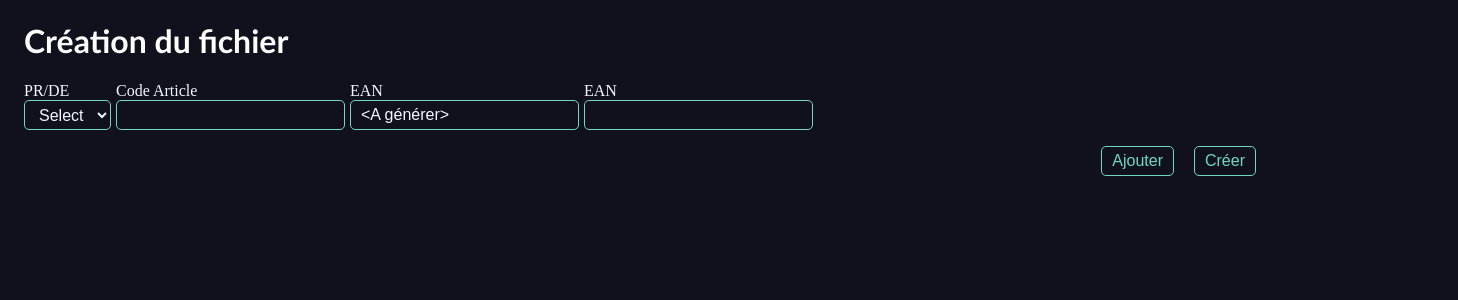
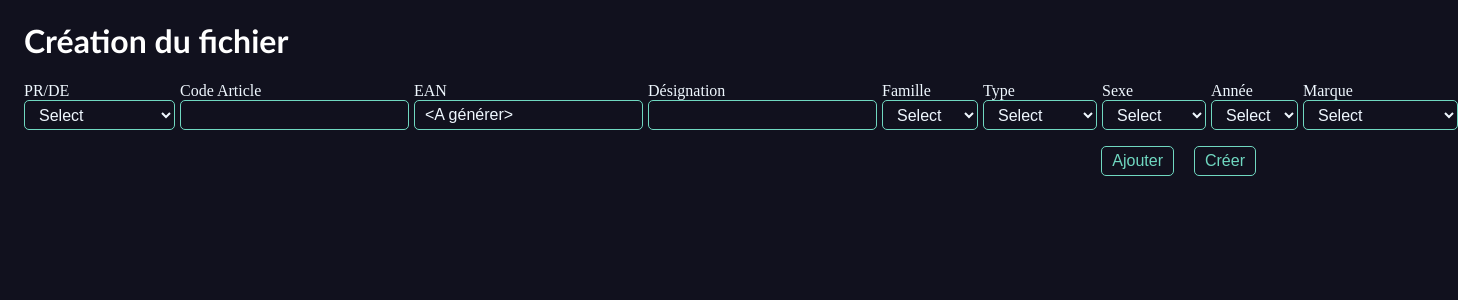
Before and after one commit to SQTZ/Voose-app, a React (Vite) app: page / in a window 1280 px wide. Shown: the top 300 px of the page, 1458 px wide, since content can reach past the window. Built offline with nearby package versions, Linux system fonts and the light colour scheme.

Commit message:
Added more Components

```diff
--- a/src/components/selection_dp.jsx
+++ b/src/components/selection_dp.jsx
@@ -52,19 +52,93 @@ export default SelectionDP; // Exportez le composant en tant que composant par d
 
 import React, { useState } from 'react';
 import { SubmitToCSVtest } from '../js/functions';
-import options from '../json/optiondp.json';
+import optionsprde from '../json/optiondp.json';
+import optionsfamily from '../json/optionfamily.json';
+import optionstypeproduct from '../json/optiontypeproduct.json';
+import optionssexe from '../json/optionsexe.json';
+import optionsannee from '../json/optionannee.json';
+import optionsmarque from '../json/optionmarque.json';
 
 function SelectionDP() {
     // Chaque élément de inputSets représente un ensemble d'inputs
     const [inputSets, setInputSets] = useState([{}]);
 
     // Gestion du changement de sélection pour chaque ensemble d'inputs
-    const handleSelectChange = (event, index) => {
-        // Mise à jour de l'option sélectionnée pour le set d'input spécifié
+    const handleSelectChangePRDE = (event, index) => {
         const newInputSets = [...inputSets];
-        newInputSets[index].selectedOption = event.target.value;
+        newInputSets[index].selectedOptionPRDE = event.target.value;
         setInputSets(newInputSets);
     };
+
+    const handleDesignationChange = (event, index) => {
+        const newInputSets = [...inputSets];
+        newInputSets[index].designation = event.target.value;
+        setInputSets(newInputSets);
+    };
+
+    const handleSelectChangeFamily = (event, index) => {
+        const newInputSets = [...inputSets];
+        newInputSets[index].selectedOptionFamily = event.target.value;
+        setInputSets(newInputSets);
+    };
+
+    const handleSelectChangeTypeProduct = (event, index) => {
+        const newInputSets = [...inputSets];
+        newInputSets[index].selectedOptionTypeProduct = event.target.value;
+
+        // Récupérer les valeurs actuelles
+        const annee = newInputSets[index].selectedOptionAnnee || '';
+        const marque = newInputSets[index].selectedOptionMarque || '';
+        const lastTwoDigits = annee.length > 2 ? annee.substring(annee.length - 2) : annee;
+
+        newInputSets[index].codeArticle = event.target.value + marque + lastTwoDigits;
+        setInputSets(newInputSets);
+    };
+
+    const handleSelectChangeSexe = (event, index) => {
+        const newInputSets = [...inputSets];
+        newInputSets[index].selectedOptionSexe = event.target.value;
+        setInputSets(newInputSets);
+    };
+
+    const handleSelectChangeAnnee = (event, index) => {
+        const newInputSets = [...inputSets];
+        newInputSets[index].selectedOptionAnnee = event.target.value;
+
+        const typeProduct = newInputSets[index].selectedOptionTypeProduct || '';
+        const marque = newInputSets[index].selectedOptionMarque || '';
+        const lastTwoDigits = event.target.value.length > 2 ? event.target.value.substring(event.target.value.length - 2) : event.target.value;
+
+        newInputSets[index].codeArticle = typeProduct + marque + lastTwoDigits;
+        setInputSets(newInputSets);
+    };
+
+    const handleSelectChangeMarque = (event, index) => {
+        const newInputSets = [...inputSets];
+        const selectedMarqueValue = event.target.value;
+
+        // Trouver l'objet correspondant dans optionsmarque
+        const selectedMarqueObj = optionsmarque.find(option => option.value === selectedMarqueValue);
+        const briefValue = selectedMarqueObj ? selectedMarqueObj.brief : '';
+        const marqueText = selectedMarqueObj ? selectedMarqueObj.text : '';
+
+        // Mise à jour de la marque dans l'état
+        newInputSets[index].selectedOptionMarque = briefValue;
+
+        // Mise à jour du codeArticle
+        const typeProduct = newInputSets[index].selectedOptionTypeProduct || '';
+        const annee = newInputSets[index].selectedOptionAnnee || '';
+        const lastTwoDigits = annee.length > 2 ? annee.substring(annee.length - 2) : annee;
+        newInputSets[index].codeArticle = typeProduct + briefValue + lastTwoDigits;
+
+        // Préfixer la désignation avec le texte de la marque
+        const currentDesignation = newInputSets[index].designation || '';
+        newInputSets[index].designation = marqueText + " - " + currentDesignation;
+
+        setInputSets(newInputSets);
+    };
+
+
 
     // Ajouter un nouvel ensemble d'inputs
     const addInputSet = () => {
@@ -92,9 +166,9 @@ function SelectionDP() {
 
                         <div className='container-input'>
                             <label htmlFor={`type_${index}`}>PR/DE</label>
-                            <select name={`Productordecli_${index}`} id={`a_colonne_${index}`} onChange={(e) => handleSelectChange(e, index)} value={inputSet.selectedOption || ''}>
+                            <select name={`Productordecli_${index}`} id={`a_colonne_${index}`} onChange={(e) => handleSelectChangePRDE(e, index)} value={inputSet.selectedOptionPRDE || ''}>
                                 <option value="">Select</option>
-                                {options.map(option => (
+                                {optionsprde.map(option => (
                                     <option key={option.value} value={option.value}>
                                         {option.text}
                                     </option>
@@ -105,7 +179,7 @@ function SelectionDP() {
 
                         <div className='container-input'>
                             <label htmlFor={`b_${index}`}>Code Article</label>
-                            <input type="text" id={`b_colonne_${index}`} />
+                            <input type="text" id={`b_colonne_${index}`} value={inputSet.codeArticle || ''} />
                         </div>
 
                         <div className='container-input'>
@@ -113,17 +187,82 @@ function SelectionDP() {
                             <input type="text" id={`c_colonne_${index}`} value="<A générer>" />
                         </div>
 
+                        <div className='container-input blocked'>
+                            <label htmlFor={`d_${index}`}></label>
+                            <input type="text" id={`d_colonne_${index}`} readOnly="readonly" />
+                        </div>
+
                         <div className='container-input'>
-                            <label htmlFor={`d_${index}`}>EAN</label>
-                            <input type="text" id={`d_colonne_${index}`} readOnly="readonly"/>
+                            <label htmlFor={`e_${index}`}>Désignation</label>
+                            <input type="text" id={`e_colonne_${index}`} value={inputSet.designation || ''} onChange={(e) => handleDesignationChange(e, index)} />
+                        </div>
+
+                        <div className='container-input'>
+                            <label htmlFor={`type_${index}`}>Famille</label>
+                            <select name={`Family_${index}`} id={`f_colonne_${index}`} onChange={(e) => handleSelectChangeFamily(e, index)} value={inputSet.selectedOptionFamily || ''}>
+                                <option value="">Select</option>
+                                {optionsfamily.map(option => (
+                                    <option key={option.value} value={option.value}>
+                                        {option.text}
+                                    </option>
+                                ))}
+                            </select>
+                        </div>
+
+                        <div className='container-input'>
+                            <label htmlFor={`type_${index}`}>Type</label>
+                            <select name={`TypeProduct_${index}`} id={`g_colonne_${index}`} onChange={(e) => handleSelectChangeTypeProduct(e, index)} value={inputSet.selectedOptionTypeProduct || ''}>
+                                <option value="">Select</option>
+                                {optionstypeproduct.map(option => (
+                                    <option key={option.value} value={option.value}>
+                                        {option.text}
+                                    </option>
+                                ))}
+                            </select>
+                        </div>
+
+                        <div className='container-input'>
+                            <label htmlFor={`type_${index}`}>Sexe</label>
+                            <select name={`Sexe_${index}`} id={`h_colonne_${index}`} onChange={(e) => handleSelectChangeSexe(e, index)} value={inputSet.selectedOptionSexe || ''}>
+                                <option value="">Select</option>
+                                {optionssexe.map(option => (
+                                    <option key={option.value} value={option.value}>
+                                        {option.text}
+                                    </option>
+                                ))}
+                            </select>
+                        </div>
+
+                        <div className='container-input'>
+                            <label htmlFor={`type_${index}`}>Année</label>
+                            <select name={`Annee_${index}`} id={`i_colonne_${index}`} onChange={(e) => handleSelectChangeAnnee(e, index)} value={inputSet.selectedOptionAnnee || ''}>
+                                <option value="">Select</option>
+                                {optionsannee.map(option => (
+                                    <option key={option.value} value={option.value}>
+                                        {option.text}
+                                    </option>
+                                ))}
+                            </select>
+                        </div>
+
+                        <div className='container-input'>
+                            <label htmlFor={`type_${index}`}>Marque</label>
+                            <select name={`Marque_${index}`} id={`j_colonne_${index}`} onChange={(e) => handleSelectChangeMarque(e, index)} value={inputSet.selectedOptionMarque || ''}>
+                                <option value="">Select</option>
+                                {optionsmarque.map(option => (
+                                    <option key={option.value} value={option.value}>
+                                        {option.text}
+                                    </option>
+                                ))}
+                            </select>
                         </div>
 
                     </div>
                 ))}
 
                 <div className='end-step'>
-                <button type="button" className="btn-event" onClick={addInputSet}>Ajouter</button>
-                <button type="button" className="btn-event" onClick={(event) => SubmitToCSVtest(event)}>Créer</button>
+                    <button type="button" className="btn-event" onClick={addInputSet}>Ajouter</button>
+                    <button type="button" className="btn-event" onClick={(event) => SubmitToCSVtest(event)}>Créer</button>
                 </div>
             </form>
         </div>
--- /dev/null
+++ b/src/json/optionannee.json
@@ -0,0 +1,18 @@
+[
+    {
+      "text": "2023",
+      "value": "2023"
+    },
+    {
+      "text": "2024",
+      "value": "2024"
+    },
+    {
+      "text": "2025",
+      "value": "2025"
+    },
+    {
+      "text": "2026",
+      "value": "2026"
+    }
+  ]
--- a/src/json/optiondp.json
+++ b/src/json/optiondp.json
@@ -1,10 +1,10 @@
 [
     {
-      "text": "PR",
+      "text": "PRODUIT",
       "value": "PR"
     },
     {
-      "text": "DE",
+      "text": "DECLINAISON",
       "value": "DE"
     }
   ]
--- /dev/null
+++ b/src/json/optionfamily.json
@@ -0,0 +1,10 @@
+[
+    {
+      "text": "CLUBS",
+      "value": "CL"
+    },
+    {
+      "text": "SACS",
+      "value": "SACS"
+    }
+  ]
--- /dev/null
+++ b/src/json/optionmarque.json
@@ -0,0 +1,22 @@
+[
+    {
+        "text": "TAYLOR MADE",
+        "value": "TAYLOR MADE",
+        "brief": "TA"
+    },
+    {
+        "text": "TAYLOR MADE",
+        "value": "TAYLOR MADE",
+        "brief": "TA"
+    },
+    {
+        "text": "TAYLOR MADE",
+        "value": "TAYLOR MADE",
+        "brief": "TA"
+    },
+    {
+        "text": "TAYLOR MADE",
+        "value": "TAYLOR MADE",
+        "brief": "TA"
+    }
+]
--- /dev/null
+++ b/src/json/optionsexe.json
@@ -0,0 +1,18 @@
+[
+    {
+      "text": "HOMME",
+      "value": "HOMME"
+    },
+    {
+      "text": "FEMME",
+      "value": "FEMME"
+    },
+    {
+      "text": "JUNIOR",
+      "value": "JUNIOR"
+    },
+    {
+      "text": "MIXTE",
+      "value": "MIXTE"
+    }
+  ]
--- /dev/null
+++ b/src/json/optiontypeproduct.json
@@ -0,0 +1,10 @@
+[
+    {
+      "text": "DRIVER",
+      "value": "DR"
+    },
+    {
+      "text": "HYBRIDE",
+      "value": "HY"
+    }
+  ]
--- a/src/styles.css
+++ b/src/styles.css
@@ -28,6 +28,10 @@ form .block-inputs {
 .block-inputs .container-input {
     display: flex;
     flex-direction: column;
+}
+
+.blocked {
+  display: none !important;
 }
 
 form .end-step {
```
Also changed, not shown: src/js/functions.js (+11 -1 lines), 1 other file (tests, documents, lock files or other folders).
